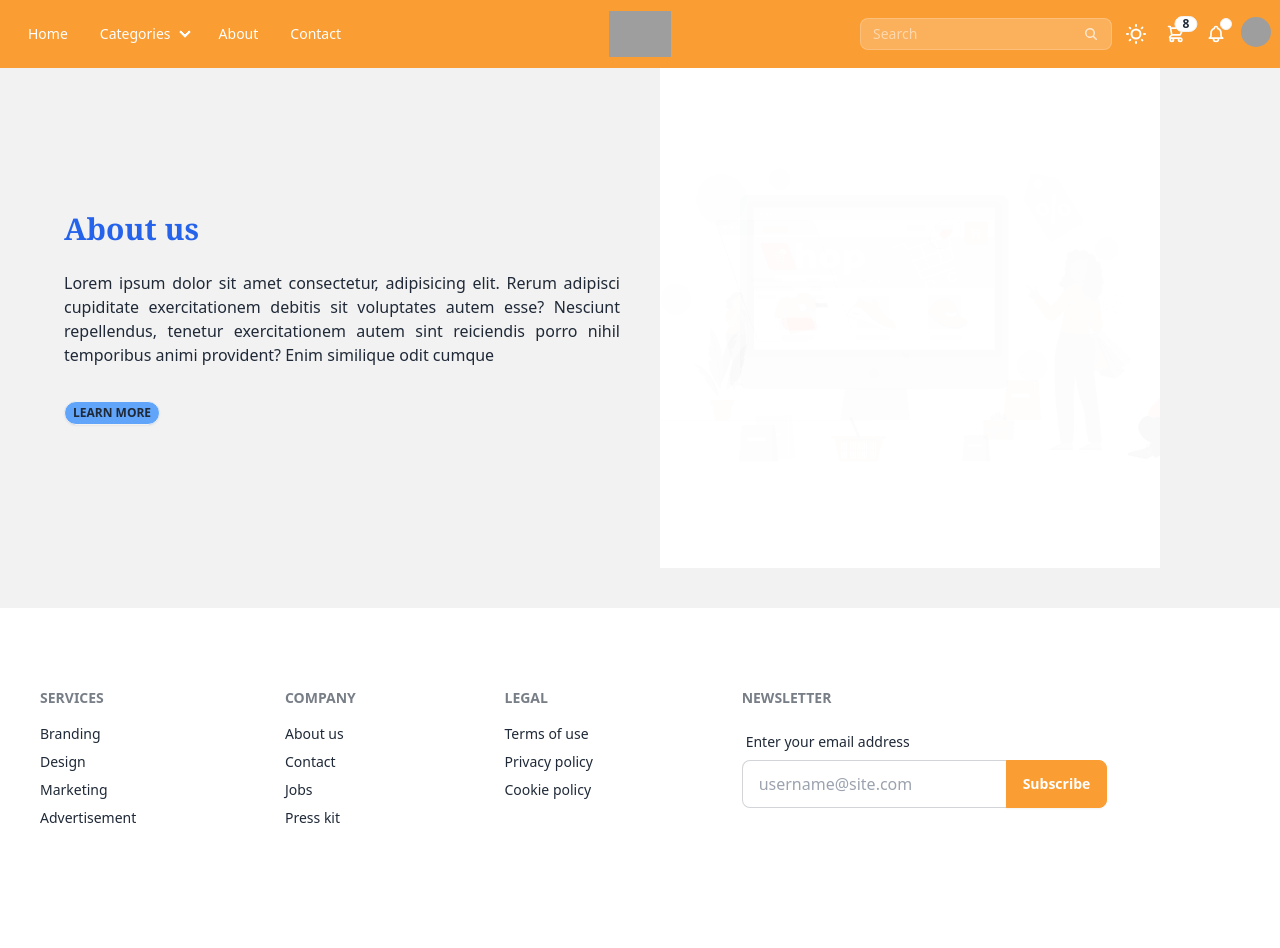
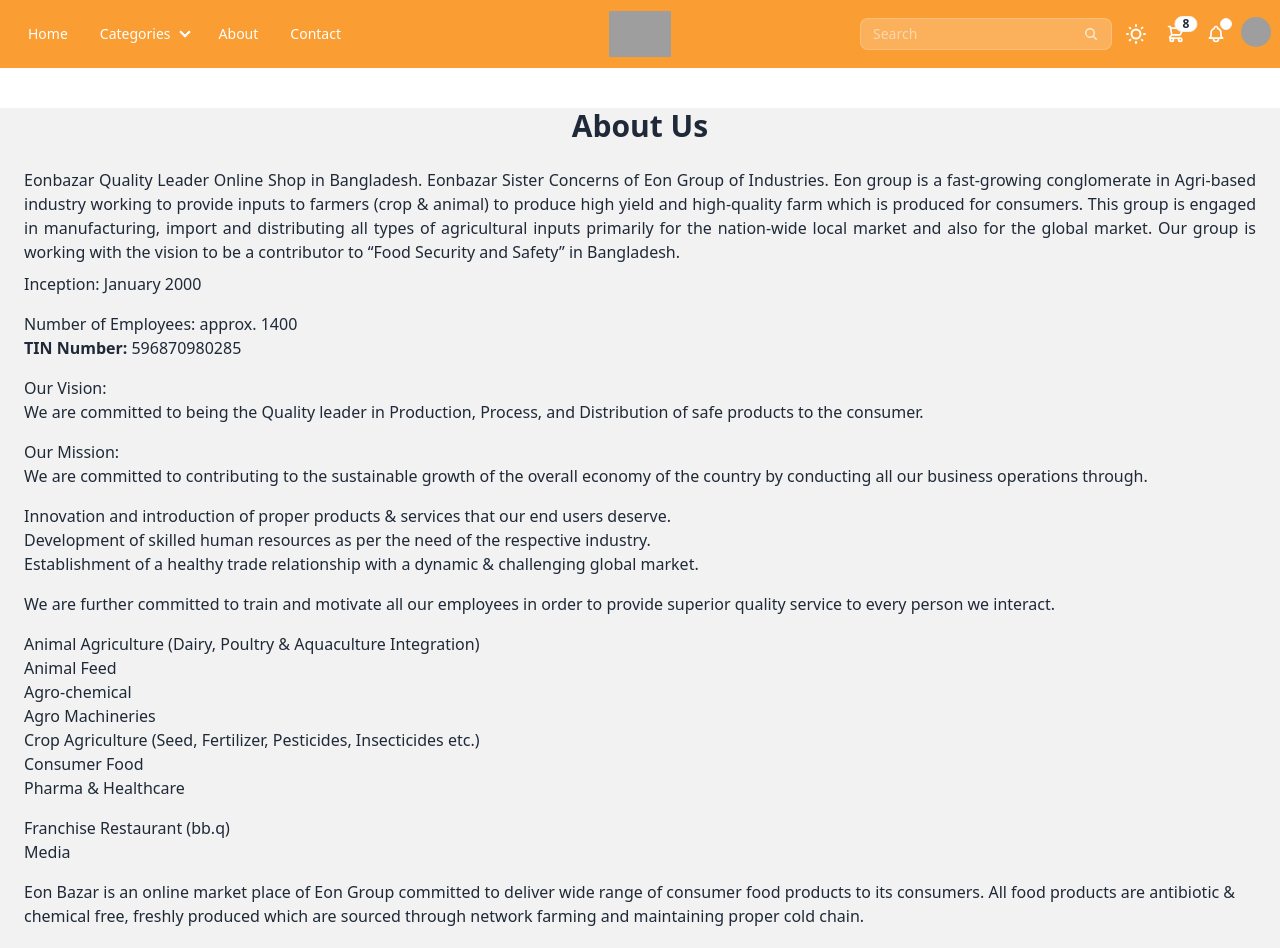
Before and after one commit to shunno-it-dev-team/fe-hn-ecom, a React (Vite) app: page /about in a window 1280 px wide. Shown: the top 948 px of the page. Before the commit the page ends 868 px from the top, so only its background shows below. Built offline with nearby package versions, Linux system fonts and the light colour scheme; grey boxes are pictures that could not be loaded.

Commit message:
modified about page

```diff
--- a/src/pages/private/aboutPage/AboutPage.jsx
+++ b/src/pages/private/aboutPage/AboutPage.jsx
@@ -1,28 +1,128 @@
 const AboutPage = () => {
   return (
-    <section className="grid lg:grid-cols-2 grid-cols-1 items-center   mx-auto w-[90%] gap-10 ">
-      {/* ========= writing section ========= */}
-      <div className="">
-        <h3 className="text-3xl font-semibold text-blue-600 font-serif">
-          About us
-        </h3>
-        <p className=" text-justify mt-6  ">
-          Lorem ipsum dolor sit amet consectetur, adipisicing elit. Rerum
-          adipisci cupiditate exercitationem debitis sit voluptates autem esse?
-          Nesciunt repellendus, tenetur exercitationem autem sint reiciendis
-          porro nihil temporibus animi provident? Enim similique odit cumque
+    // <section className="grid lg:grid-cols-2 grid-cols-1 items-center   mx-auto w-[90%] gap-10 ">
+    //   {/* ========= writing section ========= */}
+    //   <div className="">
+    //     <h3 className="text-3xl font-semibold text-blue-600 font-serif">
+    //       About us
+    //     </h3>
+    //     <p className=" text-justify mt-6  ">
+    //       Lorem ipsum dolor sit amet consectetur, adipisicing elit. Rerum
+    //       adipisci cupiditate exercitationem debitis sit voluptates autem esse?
+    //       Nesciunt repellendus, tenetur exercitationem autem sint reiciendis
+    //       porro nihil temporibus animi provident? Enim similique odit cumque
+    //     </p>
+
+    //     <div className="mt-8">
+    //       <button className="btn btn-xs bg-blue-400 rounded-2xl">
+    //         LEARN MORE
+    //       </button>
+    //     </div>
+    //   </div>
+
+    //   {/*========= picture section ========= */}
+    //   <div className="w-full">
+    //     <img src="/src/assets/image/Ecommerce web page (1).gif" alt="" />
+    //   </div>
+    // </section>
+
+    // <div className="hero bg-base-200 ">
+    //   <div className="hero-content text-center">
+    //     <div className="">
+    //       <h1 className="text-5xl font-bold ">About Us</h1>
+    //       <p className="py-6 justify-center">
+    //         Eonbazar Quality Leader Online Shop in Bangladesh. Eonbazar Sister
+    //         Concerns of Eon Group of Industries. Eon group is a fast-growing
+    //         conglomerate in Agri-based industry working to provide inputs to
+    //         farmers (crop & animal) to produce high yield and high-quality farm
+    //         which is produced for consumers. This group is engaged in
+    //         manufacturing, import and distributing all types of agricultural
+    //         inputs primarily for the nation-wide local market and also for the
+    //         global market. Our group is working with the vision to be a
+    //         contributor to “Food Security and Safety” in Bangladesh.
+    //       </p>
+    //     </div>
+    //   </div>
+    // </div>
+
+    <section className="">
+      <div className="text-center mt-10">
+        <h3 className="text-3xl font-bold ">About Us</h3>
+      </div>
+      <div className="p-6">
+        <p className="mb-2 text-justify">
+          Eonbazar Quality Leader Online Shop in Bangladesh. Eonbazar Sister
+          Concerns of Eon Group of Industries. Eon group is a fast-growing
+          conglomerate in Agri-based industry working to provide inputs to
+          farmers (crop & animal) to produce high yield and high-quality farm
+          which is produced for consumers. This group is engaged in
+          manufacturing, import and distributing all types of agricultural
+          inputs primarily for the nation-wide local market and also for the
+          global market. Our group is working with the vision to be a
+          contributor to “Food Security and Safety” in Bangladesh.
+        </p>
+        <p className="mb-4">Inception: January 2000</p>
+        <p>Number of Employees: approx. 1400</p>
+        <p className="mb-4">
+          <span className="font-bold">TIN Number:</span> 596870980285
         </p>
 
-        <div className="mt-8">
-          <button className="btn btn-xs bg-blue-400 rounded-2xl">
-            LEARN MORE
-          </button>
-        </div>
-      </div>
+        <p>Our Vision:</p>
+        <p className="mb-4">
+          We are committed to being the Quality leader in Production, Process,
+          and Distribution of safe products to the consumer.
+        </p>
+        <p>Our Mission:</p>
+        <p className="mb-4">
+          We are committed to contributing to the sustainable growth of the
+          overall economy of the country by conducting all our business
+          operations through.
+        </p>
+        <p>
+          Innovation and introduction of proper products & services that our end
+          users deserve.
+        </p>
+        <p>
+          Development of skilled human resources as per the need of the
+          respective industry.
+        </p>
+        <p>
+          Establishment of a healthy trade relationship with a dynamic &
+          challenging global market.
+        </p>
+        <p className="mt-4">
+          We are further committed to train and motivate all our employees in
+          order to provide superior quality service to every person we interact.
+        </p>
+        <p className="mt-4">
+          Animal Agriculture (Dairy, Poultry & Aquaculture Integration)
+        </p>
+        <p>Animal Feed</p>
+        <p>Agro-chemical</p>
+        <p>Agro Machineries</p>
+        <p>
+          Crop Agriculture (Seed, Fertilizer, Pesticides, Insecticides etc.)
+        </p>
+        <p>Consumer Food</p>
+        <p>Pharma & Healthcare</p>
+        <p className="mt-4">Franchise Restaurant (bb.q)</p>
+        <p>Media</p>
+        <p className="mt-4">
+          Eon Bazar is an online market place of Eon Group committed to deliver
+          wide range of consumer food products to its consumers. All food
+          products are antibiotic & chemical free, freshly produced which are
+          sourced through network farming and maintaining proper cold chain.
+        </p>
+        <p className="mt-4">
+          The production facility of different brands under this group of
+          companies are Halal, ISO and HACCP certified to ensure food safety and
+          security to consumers.
+        </p>
 
-      {/*========= picture section ========= */}
-      <div className="w-full">
-        <img src="/src/assets/image/Ecommerce web page (1).gif" alt="" />
+        <p className="mt-4">
+          Eon bazar is currently offering different reliable brands like Country
+          Natural, Baqarah, Ocean Blue, Ocean Ria and Puro.
+        </p>
       </div>
     </section>
   );
```
